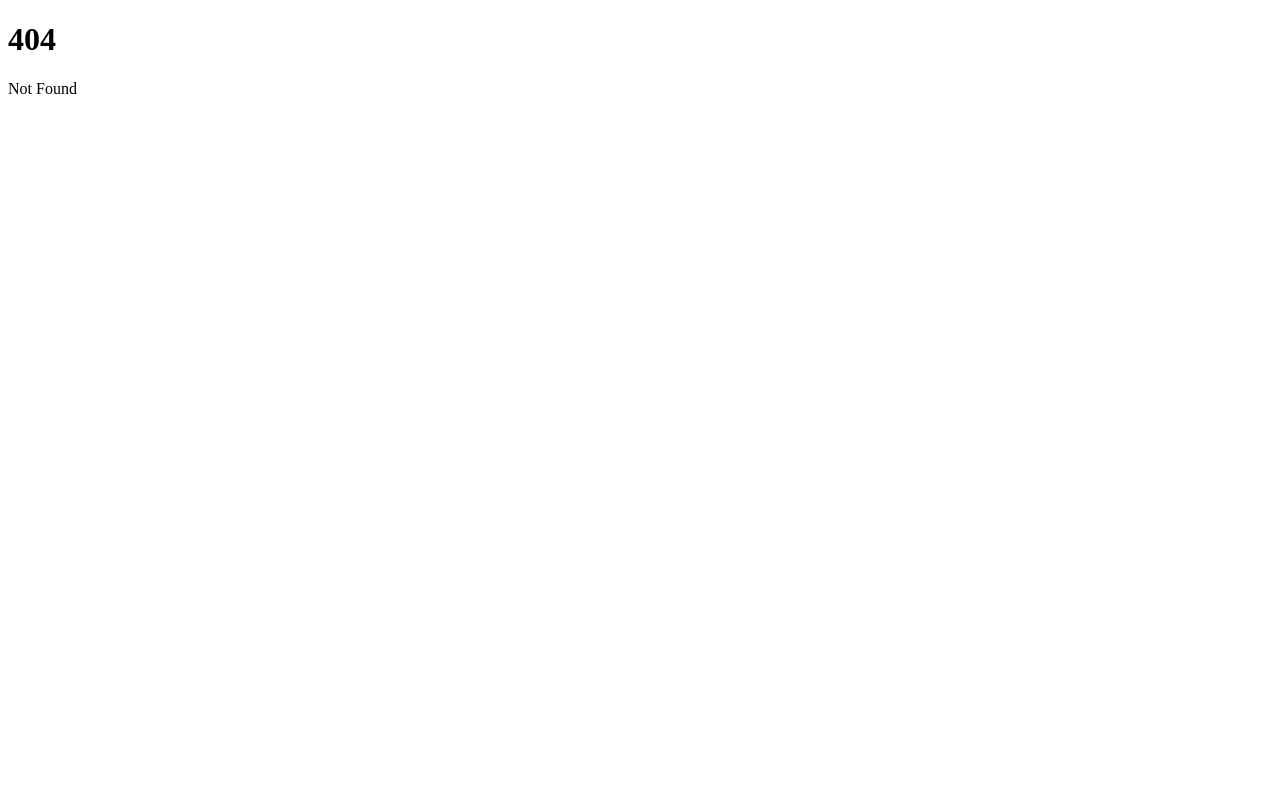
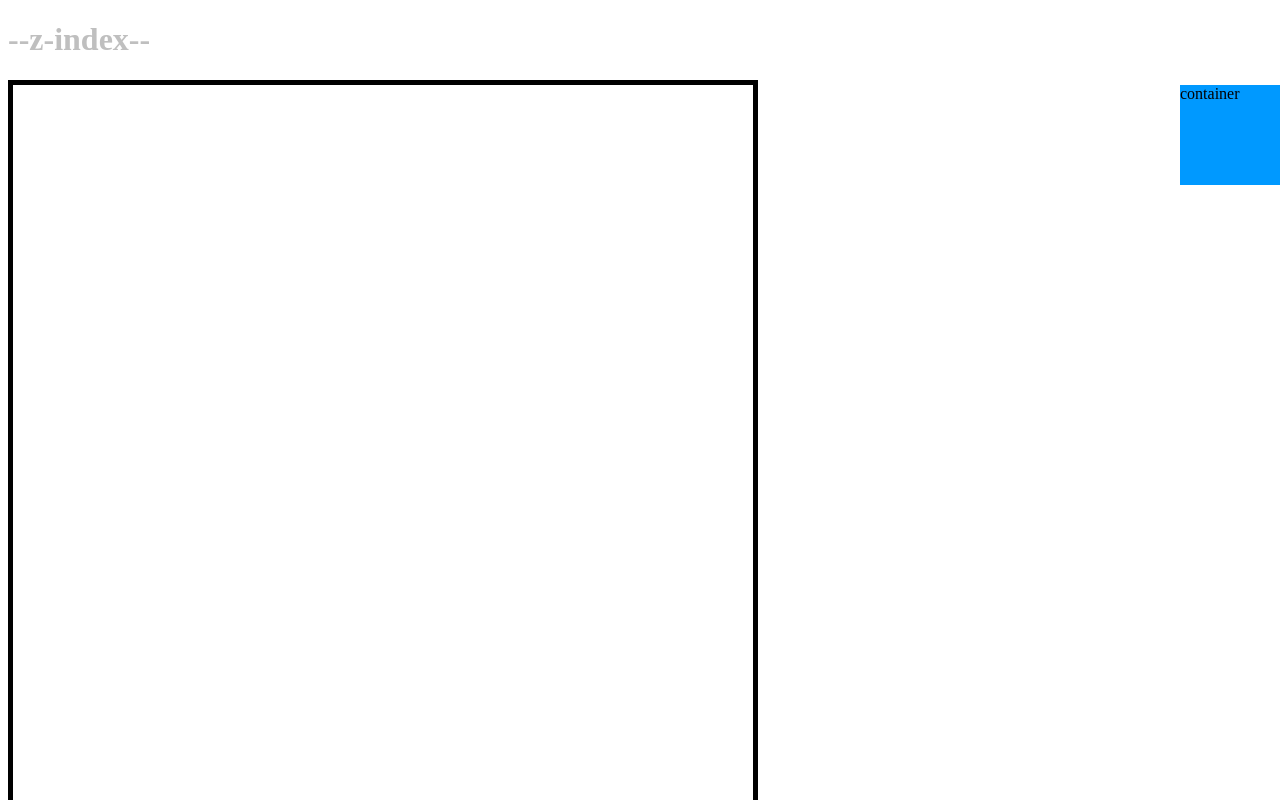
Before and after one commit to ccalobeto/tutorial-svelte, a SvelteKit app: page /z-index in a window 1280 px wide. Before the commit this address had no page. Shown: the top 800 px of the page. Built offline with nearby package versions, Linux system fonts and the light colour scheme.

Commit message:
3. z-index

```diff
--- /dev/null
+++ b/src/routes/z-index/+page.svelte
@@ -0,0 +1,31 @@
+<h1>--z-index--</h1>
+<section class="parent-z-index">
+	<div class="container-position-z-index">container</div>
+</section>
+<section class="parent-z-index">
+	<div class="container-position-z-index">container</div>
+</section>
+
+<style>
+	/* z-index */
+	.parent-z-index {
+		border: 5px solid #000;
+		width: 750px;
+		height: 800px;
+		box-sizing: border-box;
+		/* position: relative; wthis is the key, must exists */
+	}
+
+	.container-position-z-index {
+		width: 100px;
+		height: 100px;
+		background: #09f;
+		position: fixed;
+		right: 0;
+		z-index: 1;
+	}
+	h1 {
+		color: gray;
+		opacity: 0.5;
+	}
+</style>
```
